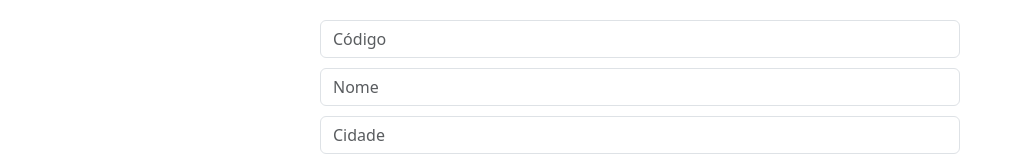
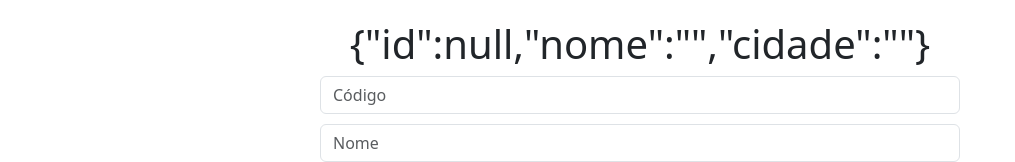
Before and after one commit to gadyelbertini/crud-spring-react, a React (Vite) app in the folder frontend/: page / in a window 1280 px wide. Shown: the top 162 px of the page, without its empty margins (0-1015 px from the left). Built offline with nearby package versions, Linux system fonts and the light colour scheme; no server answers.

Commit message:
Criar objeto

```diff
--- a/frontend/src/App.jsx
+++ b/frontend/src/App.jsx
@@ -15,15 +15,23 @@ function App(){
 	// Hook useState
 	const[pessoas, setPessoas] = useState([]);
 	const[botaoCadastrar, setBotaoCadastrar] = useState(true);
+	const[pessoa, setPessoa] = useState({id:null, nome:"", cidade:""});
 
 	// Hook useEffect
 	useEffect(() => {
 		fetch("http://localhost:8080/selecionar").then(response => response.json()).then(pessoas => setPessoas(pessoas));
 	}, []);
+
+	// Atualizar objeto pessoa
+	const atualizarPessoa = (e) => {
+		const {name, value} = e.target;
+		setPessoa({...pessoa, [name]:value})
+	}
+
 	// Render
 	return(
 		<>
-			<Formulario botao={botaoCadastrar}/>
+			<Formulario botao={botaoCadastrar} pessoa={pessoa} atualizarPessoa={atualizarPessoa}/>
 			<Tabela registros={pessoas}/>
 		</>
 	);
--- a/frontend/src/components/formulario/Formulario.jsx
+++ b/frontend/src/components/formulario/Formulario.jsx
@@ -2,13 +2,14 @@
 import "./Formulario.css";
 
 // Componente
-function Formulario({botao}){
+function Formulario({botao, pessoa, atualizarPessoa}){
 	// Render
 	return(
 		<form>
-			<input type="number" placeholder="Código" className="form-control" readOnly/>
-			<input type="text" placeholder="Nome" className="form-control"/>
-			<input type="text" placeholder="Cidade" className="form-control"/>
+			<h1>{JSON.stringify(pessoa)}</h1>
+			<input type="number" onChange={atualizarPessoa} name="id" placeholder="Código" className="form-control" readOnly/>
+			<input type="text" onChange={atualizarPessoa} name="nome" placeholder="Nome" className="form-control"/>
+			<input type="text" onChange={atualizarPessoa} name="cidade" placeholder="Cidade" className="form-control"/>
 
 			{
 				botao
```
